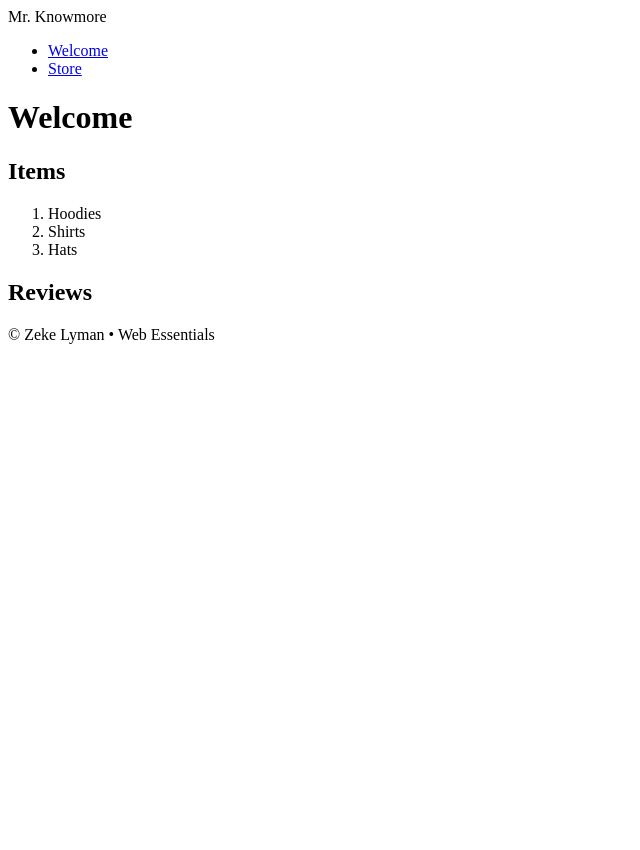
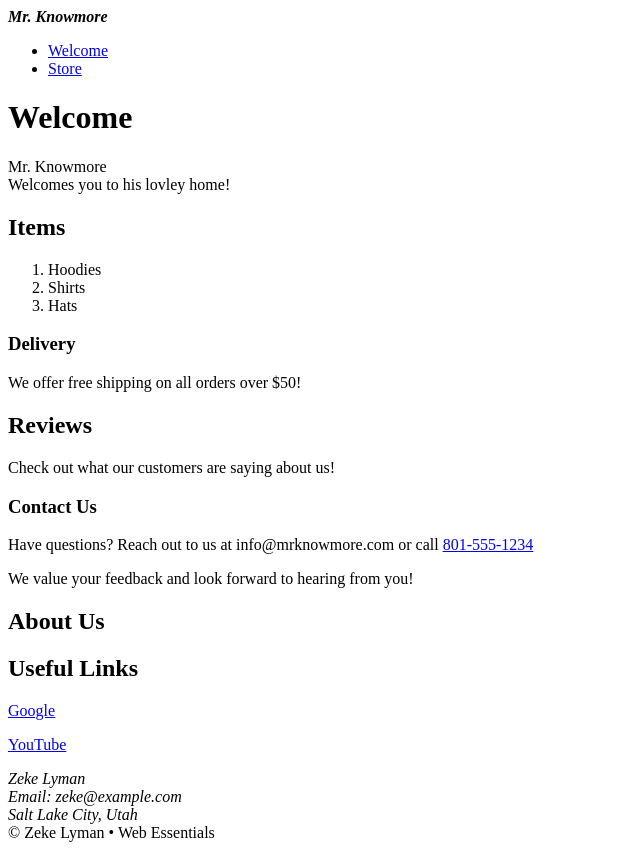
Before and after one commit to zekejohn11-design/dwdd1600, a plain HTML site: page 03hand-coding/index.html in a window 1280 px wide. Shown: the whole page, without its empty margins (0-640 px from the left). Before the commit the page ends 800 px from the top, so only its background shows below. Drawn offline with Linux system fonts and the light colour scheme.

Commit message:
03 hand coding fixes

```diff
--- a/03hand-coding/index.html
+++ b/03hand-coding/index.html
@@ -4,12 +4,14 @@
 <head>
     <meta charset="UTF-8">
     <meta name="viewport" content="width=device-width, initial-scale=1.0">
+    <meta name="author" content="Zeke Lyman">
+    <meta name="description" content="Welcome to Mr. Knowmore, your store for hoodies, shirts, and hats.">
     <title>Mr. Knowmore</title>
 </head>
 
 <body>
     <header>
-        <span>Mr. Knowmore</span>
+        <span><em><strong>Mr. Knowmore</strong></em></span>
     </header>
     <nav>
         <ul>
@@ -18,15 +20,45 @@
         </ul>
     </nav>
     <main>
+
+        <!-- Main welcome section -->
+
         <h1>Welcome</h1>
+        <p>
+
+    Mr. Knowmore<br>
+    Welcomes you to his lovley home!
+</p>
+        <!-- List of store items -->
+
         <h2>Items</h2>
         <ol>
             <li>Hoodies</li>
             <li>Shirts</li>
             <li>Hats</li>
         </ol>
+        <h3>Delivery</h3>
+        <p>We offer free shipping on all orders over $50!</p>
         <h2>Reviews</h2>
+        <p>Check out what our customers are saying about us!</p>
+        <h3>Contact Us</h3>
+        <p>Have questions? Reach out to us at info@mrknowmore.com or call <a href="tel:8015551234">801-555-1234</a></p>
+        <p>We value your feedback and look forward to hearing from you!</p>
+        <h2>About Us</h2>
+        <h2>Useful Links</h2>
 
+<p>
+    <a href="https://www.google.com" target="_blank">Google</a>
+</p>
+
+<p>
+    <a href="https://www.youtube.com" target="_blank">YouTube</a>
+</p>
+        <address>
+    Zeke Lyman<br>
+    Email: zeke@example.com<br>
+    Salt Lake City, Utah
+</address>
     </main>
     <footer>
         &copy; Zeke Lyman &bull; Web Essentials
```
Also changed, not shown: 03hand-coding/store.html (+21 -1 lines).
